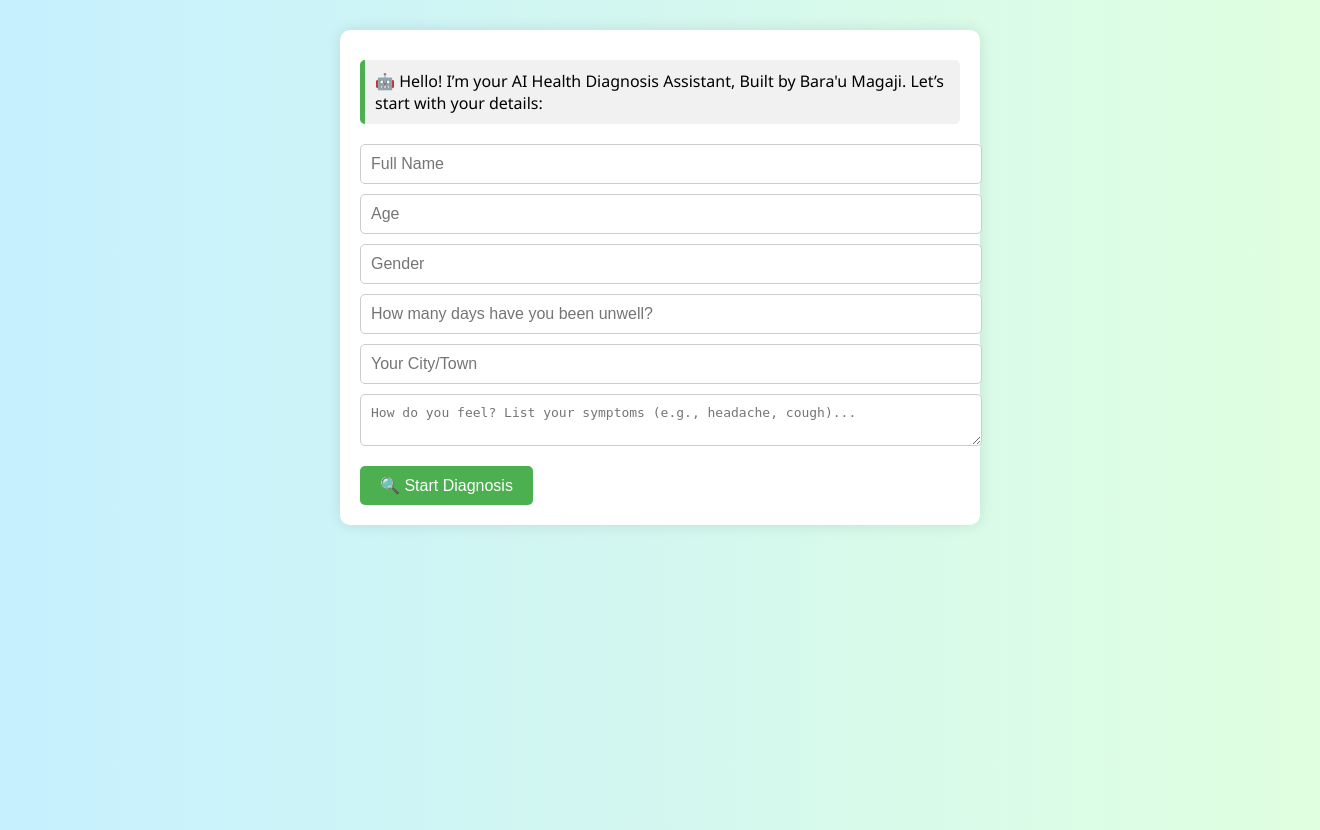
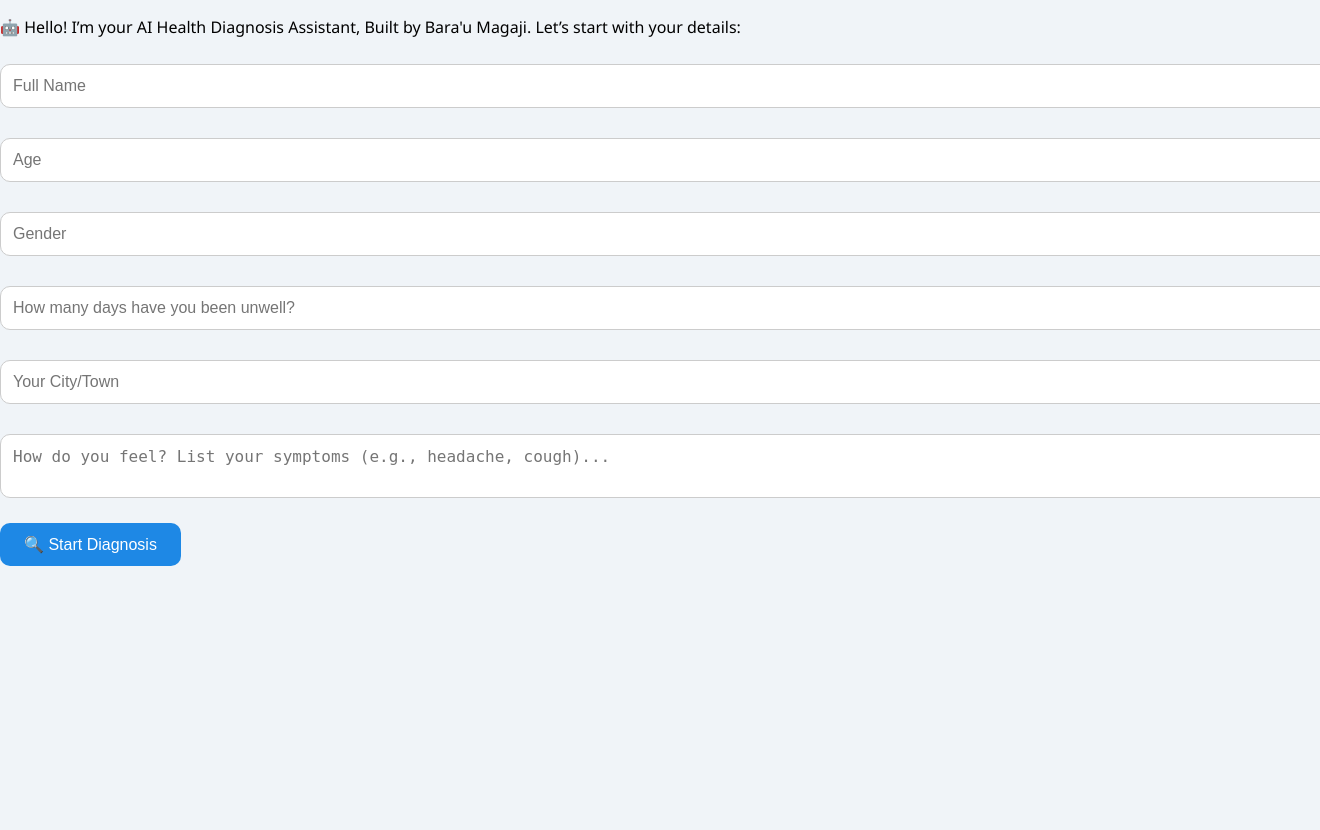
Before and after one commit to jammel001/healthHERO, a Flask app: page / in a window 1320 px wide; the page is wider, and only the part inside the window is pictured. After the commit the page ends 566 px from the top of that part, so only its background shows below. Run offline with Flask 3, Linux system fonts and the light colour scheme; parts of the project's set-up code (start-up, migrations or seed data) failed here and were passed over.

Commit message:
Update style.css

```diff
--- a/static/style.css
+++ b/static/style.css
@@ -1,57 +1,61 @@
-/* static/style.css */
 body {
-  font-family: 'Segoe UI', sans-serif;
-  background: linear-gradient(to right, #c6f0ff, #e0ffe0);
+  font-family: "Segoe UI", Tahoma, Geneva, Verdana, sans-serif;
+  background-color: #f0f4f8;
+  margin: 0;
+  padding: 0;
   display: flex;
   justify-content: center;
   align-items: flex-start;
-  height: 100vh;
-  padding-top: 30px;
-  margin: 0;
+  min-height: 100vh;
 }
 
-.chatbox {
-  background: white;
-  border-radius: 10px;
-  padding: 20px;
+.container {
+  background: #ffffff;
+  margin-top: 40px;
+  padding: 30px;
+  border-radius: 16px;
+  box-shadow: 0 10px 25px rgba(0, 0, 0, 0.1);
   width: 90%;
   max-width: 600px;
-  box-shadow: 0 0 15px rgba(0,0,0,0.1);
 }
 
-.chat p.bot {
-  background-color: #f1f1f1;
-  border-left: 5px solid #4caf50;
-  padding: 10px;
-  margin: 10px 0;
-  border-radius: 5px;
+h1, h2, h3 {
+  color: #223c66;
 }
 
 input, textarea {
   width: 100%;
-  padding: 10px;
+  padding: 12px;
   margin-top: 10px;
-  border-radius: 5px;
+  margin-bottom: 20px;
   border: 1px solid #ccc;
-  font-size: 1em;
+  border-radius: 10px;
+  font-size: 16px;
 }
 
-button {
-  padding: 10px 20px;
-  margin-top: 15px;
-  font-size: 1em;
+button, .button {
+  background-color: #1e88e5;
+  color: white;
+  padding: 12px 24px;
+  text-align: center;
+  font-size: 16px;
   border: none;
-  border-radius: 5px;
-  background-color: #4caf50;
-  color: white;
+  border-radius: 10px;
   cursor: pointer;
-  transition: background 0.3s ease;
+  display: inline-block;
+  text-decoration: none;
 }
 
-button:hover {
-  background-color: #45a049;
+.card {
+  background-color: #f9f9ff;
+  border: 1px solid #dbe1f1;
+  border-radius: 12px;
+  padding: 20px;
+  margin-bottom: 20px;
 }
 
-ul {
-  margin-left: 20px;
+.motivation {
+  font-style: italic;
+  color: #1a73e8;
+  margin-top: 20px;
 }
```
